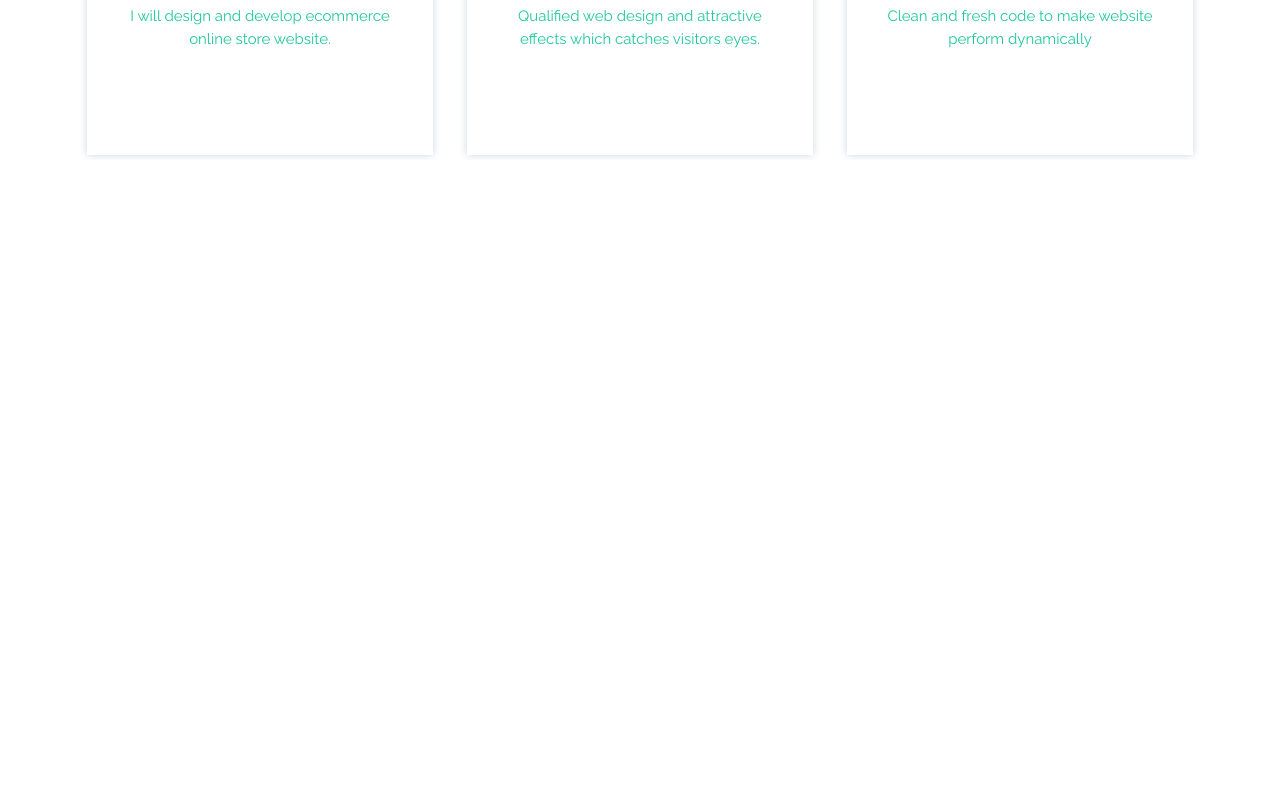
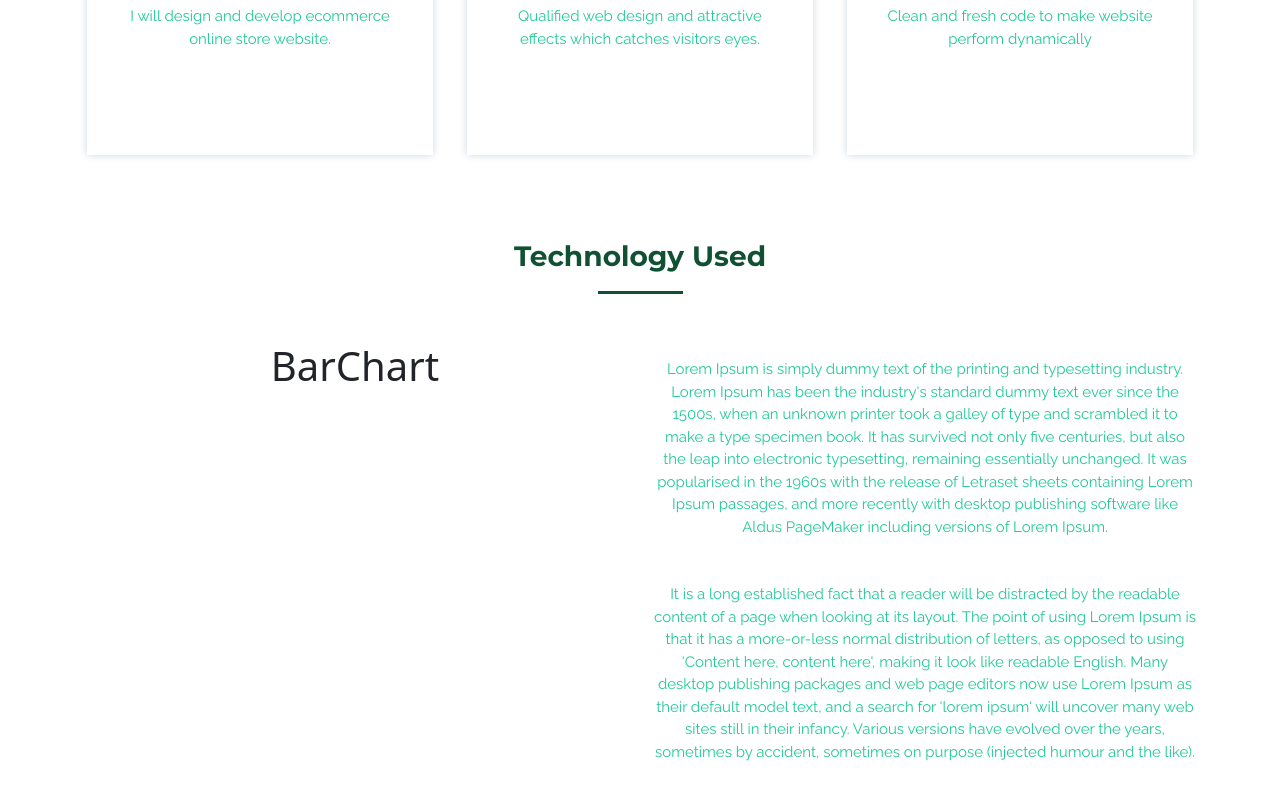
Before and after one commit to Ashraful05/react_js_template_from_scratch, a React (Create React App) app: page / in a window 1280 px wide. Shown: the part 934-1734 px from the top of the page. Before the commit the page ends 1094 px from the top, so only its background shows below. Built offline with nearby package versions, Linux system fonts and the light colour scheme.

Commit message:
bar_chart_component_module_started_with_part_1_2_completed

```diff
--- a/src/App.js
+++ b/src/App.js
@@ -2,6 +2,7 @@
 import TopBanner from "./components/TopBanner/TopBanner";
 import Services from "./components/Services/Services";
 import TopNavigation from "./components/TopNavigation/TopNavigation";
+import Analysis from "./components/Analysis/Analysis";
 
 function App() {
   return (
@@ -9,6 +10,7 @@
        <TopNavigation/>
        <TopBanner/>
        <Services/>
+       <Analysis/>
    </div>
   );
 }
--- /dev/null
+++ b/src/components/Analysis/Analysis.jsx
@@ -0,0 +1,27 @@
+import React, {Component, Fragment} from "react";
+import {Col, Container, Row} from "react-bootstrap";
+
+export default class Analysis extends Component{
+    render() {
+        return(
+            <Fragment>
+                <Container className={'text-center'}>
+                    <h1 className={'serviceMainTitle'}>Technology Used</h1>
+                    <div className={'bottom'}></div>
+                    <Row>
+                        <Col lg={6} md={12} sm={12}>
+                            <h1>BarChart</h1>
+                        </Col>
+                        <Col lg={6} md={12} sm={12}>
+                            <p className={'text-justify serviceDescription'}>
+                                Lorem Ipsum is simply dummy text of the printing and typesetting industry. Lorem Ipsum has been the industry's standard dummy text ever since the 1500s, when an unknown printer took a galley of type and scrambled it to make a type specimen book. It has survived not only five centuries, but also the leap into electronic typesetting, remaining essentially unchanged. It was popularised in the 1960s with the release of Letraset sheets containing Lorem Ipsum passages, and more recently with desktop publishing software like Aldus PageMaker including versions of Lorem Ipsum. <br/><br/><br/>
+                                It is a long established fact that a reader will be distracted by the readable content of a page when looking at its layout. The point of using Lorem Ipsum is that it has a more-or-less normal distribution of letters, as opposed to using 'Content here, content here', making it look like readable English. Many desktop publishing packages and web page editors now use Lorem Ipsum as their default model text, and a search for 'lorem ipsum' will uncover many web sites still in their infancy. Various versions have evolved over the years, sometimes by accident, sometimes on purpose (injected humour and the like). <br/><br/>
+                            </p>
+                        </Col>
+
+                    </Row>
+                </Container>
+            </Fragment>
+        )
+    }
+}
```
